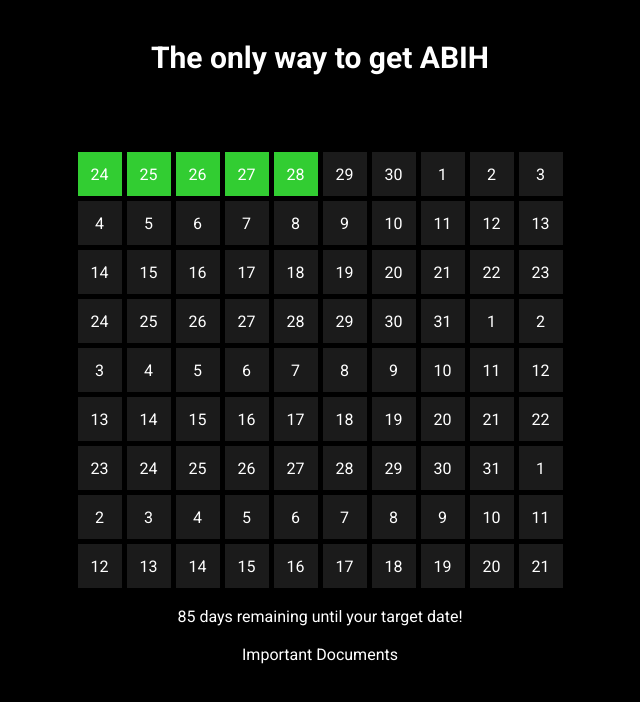
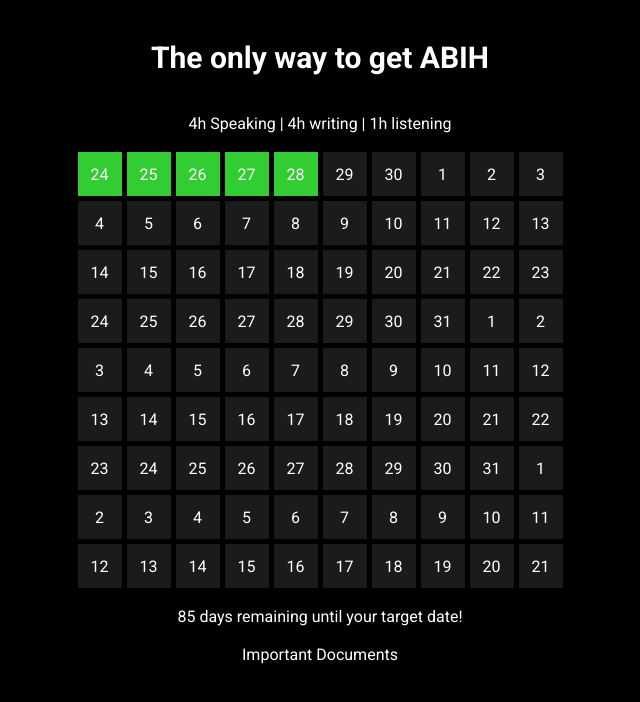
Before and after one commit to akramthedev/die-deutsch-traum, a React (Create React App) app: page / in a window 1280 px wide. Shown: the top 702 px of the page, without its empty margins (320-960 px from the left). Built offline with nearby package versions, Linux system fonts and the light colour scheme.

Commit message:
Update App.css

```diff
--- a/src/App.css
+++ b/src/App.css
@@ -17,7 +17,11 @@
     height: 100vh;
     overflow : hidden;
 }
+  p{
 
+    color : white !important ;
+
+  }
   h1 {
     font-size: 30px;
     margin-bottom: 20px;
```
